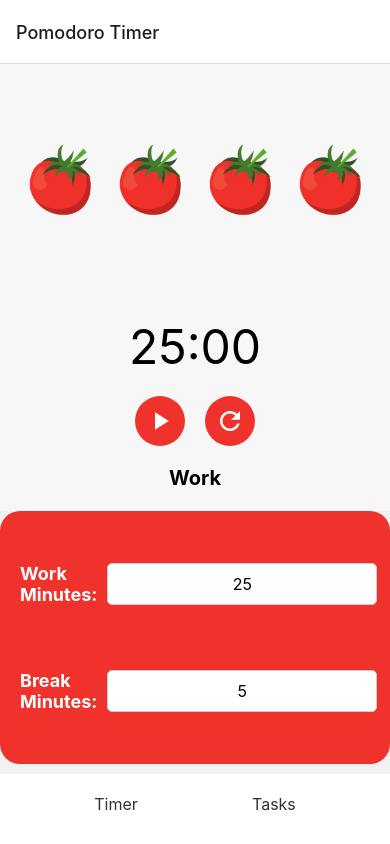
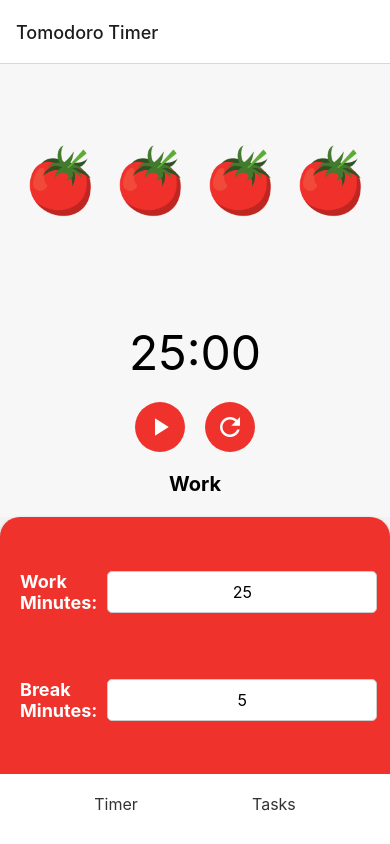
Before and after one commit to jfelic/PomodoroAndTasklistApp, a React Native app in the folder ActualProject/: screen / in a window 390 px wide. Built offline with nearby package versions, Linux system fonts and the light colour scheme.

Commit message:
Last commit before presentation

```diff
--- a/ActualProject/App.js
+++ b/ActualProject/App.js
@@ -3,6 +3,7 @@ import { NavigationContainer } from '@react-navigation/native';
 import AppNavigator from './components/AppNavigator';
 
 export default function App() {
+
   return (
     <NavigationContainer>
       <AppNavigator />
--- a/ActualProject/app.json
+++ b/ActualProject/app.json
@@ -37,6 +37,9 @@
     },
     "updates": {
       "url": "https://u.expo.dev/5be0b7c6-7375-4395-baed-8775f7326098"
-    }
+    },
+    "plugins": [
+      "expo-font"
+    ]
   }
 }
--- a/ActualProject/components/AppNavigator.js
+++ b/ActualProject/components/AppNavigator.js
@@ -13,7 +13,7 @@ function AppNavigator() {
             screenOptions={{
                 headerBackVisible:false, //Hide the back button in the header
             }}>
-                <Stack.Screen name="Pomodoro Timer" component={PomodoroTimerScreen} />
+                <Stack.Screen name="Tomodoro Timer" component={PomodoroTimerScreen} />
                 <Stack.Screen name='Tasks' component={TaskListScreen} />
                 <Stack.Screen name='Edit Task' component={EditTask} />
         </Stack.Navigator>
--- a/ActualProject/components/EditTask.js
+++ b/ActualProject/components/EditTask.js
@@ -124,6 +124,7 @@ const editTaskStyles = StyleSheet.create({
         justifyContent: 'center',
         elevation: 3,
         marginBottom: 15,
+        marginTop: 14,
     },
     buttonText: {
         color: '#fff',
--- a/ActualProject/components/NavigationBar.js
+++ b/ActualProject/components/NavigationBar.js
@@ -5,7 +5,7 @@ export default function NavigationBar( {navigation} ) {
     return (
         <View style={style.navContainer}>
             <TouchableOpacity
-                onPress={() => navigation.navigate('Pomodoro Timer')}
+                onPress={() => navigation.navigate('Tomodoro Timer')}
                 style={style.button}>
                     <Text style={style.buttonText}>Timer</Text>
             </TouchableOpacity>
--- a/ActualProject/components/PomodoroTimerScreen.js
+++ b/ActualProject/components/PomodoroTimerScreen.js
@@ -89,8 +89,15 @@ const styles = StyleSheet.create({
         justifyContent: 'space-around',
         padding: 20,
         backgroundColor: colors.red,
-        borderRadius: 20,
-        marginBottom: 10,
+        borderTopLeftRadius: 20,
+        borderTopRightRadius: 20,
+        // iOS Shadow
+        shadowColor: "#000",
+        shadowOffset: { width: 0, height: 1 },
+        shadowOpacity: 0.3,
+        shadowRadius: 3,
+        // Android Shadow
+        elevation: 5,
     },
     inputGroup: {
         flexDirection: 'row',
```
Also changed, not shown: ActualProject/package.json (+6 -4 lines), 1 other file (tests, documents, lock files or other folders).
